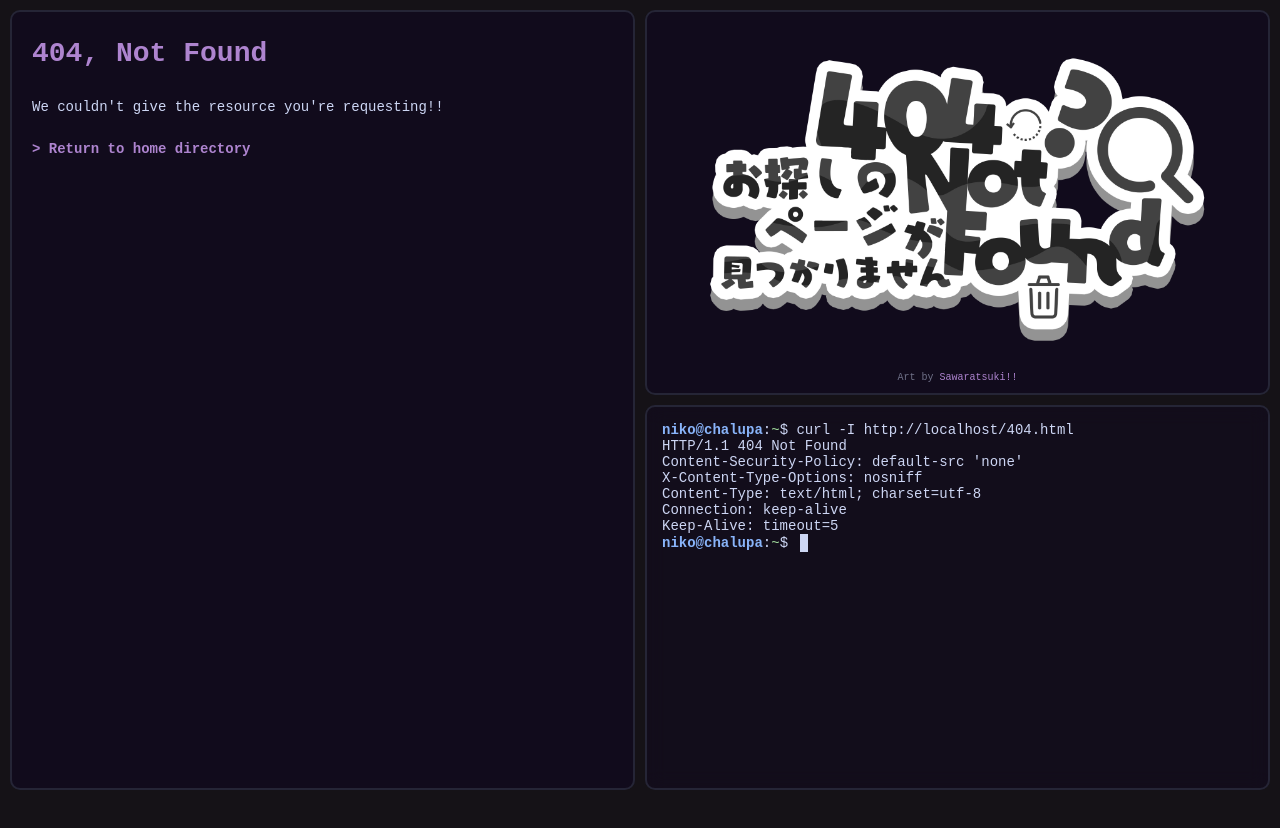
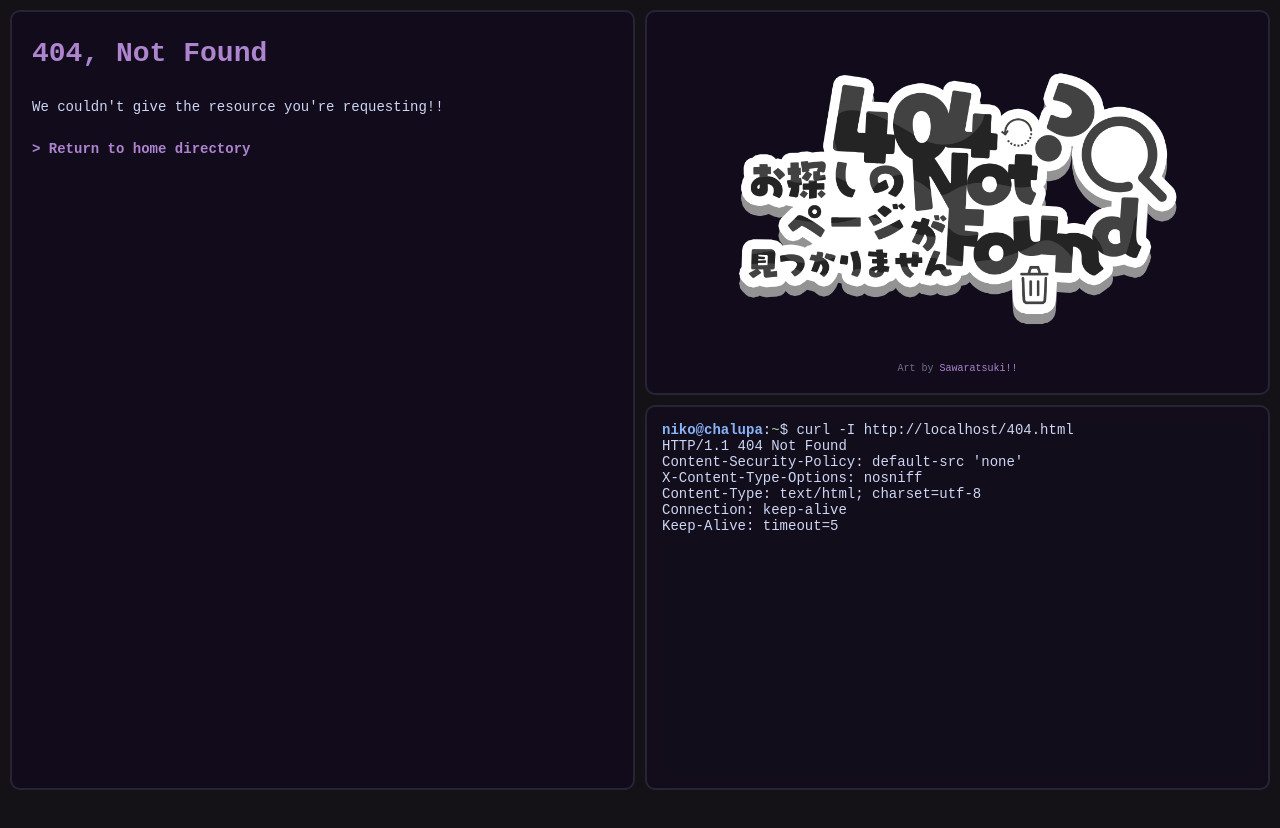
Before and after one commit to niko-at-chalupa/niko-at-chalupa.github.io, a plain HTML site: page 404.html in a window 1280 px wide. Shown: the top 828 px of the page. Drawn offline with Linux system fonts and the light colour scheme.

Commit message:
chore: apply changes from other repo

```diff
--- a/404.html
+++ b/404.html
@@ -30,8 +30,8 @@
         <!-- Window 2: Visual 404 Art -->
         <div class="generic-window-window window-entry" id="win-2">
             <main class="generic-window-editor" style="padding: 10px;">
-                <div class="code-area" style="display: flex; flex-direction: column; align-items: center; justify-content: center; height: 100%;">
-                    <img src="images/sawaratsuki/404.webp" draggable="false" style="max-width: 100%; max-height: 100%; object-fit: contain; border-radius: 5px; pointer-events: none;" />
+                <div class="code-area" style="display: flex; flex-direction: column; align-items: center; justify-content: center; height: 100%; gap: 10px;">
+                    <img src="images/sawaratsuki/404.webp" draggable="false" style="max-width: 100%; max-height: 80%; object-fit: contain; border-radius: 5px; pointer-events: none;" />
 
                     <div class="attribution-footer">
                         Art by <a href="https://x.com/sawaratsuki1004" target="_blank" rel="noopener noreferrer">Sawaratsuki!!</a>
@@ -50,7 +50,6 @@
                 <div class="terminal-line">Content-Type: text/html; charset=utf-8</div>
                 <div class="terminal-line">Connection: keep-alive</div>
                 <div class="terminal-line">Keep-Alive: timeout=5</div>
-                <div class="terminal-line"><span class="prompt">niko@chalupa</span>:<span class="path">~</span>$ <span class="cursor"></span></div>
             </main>
         </div>
     </div>
```
Also changed, not shown: index.html (+4 -3 lines).
